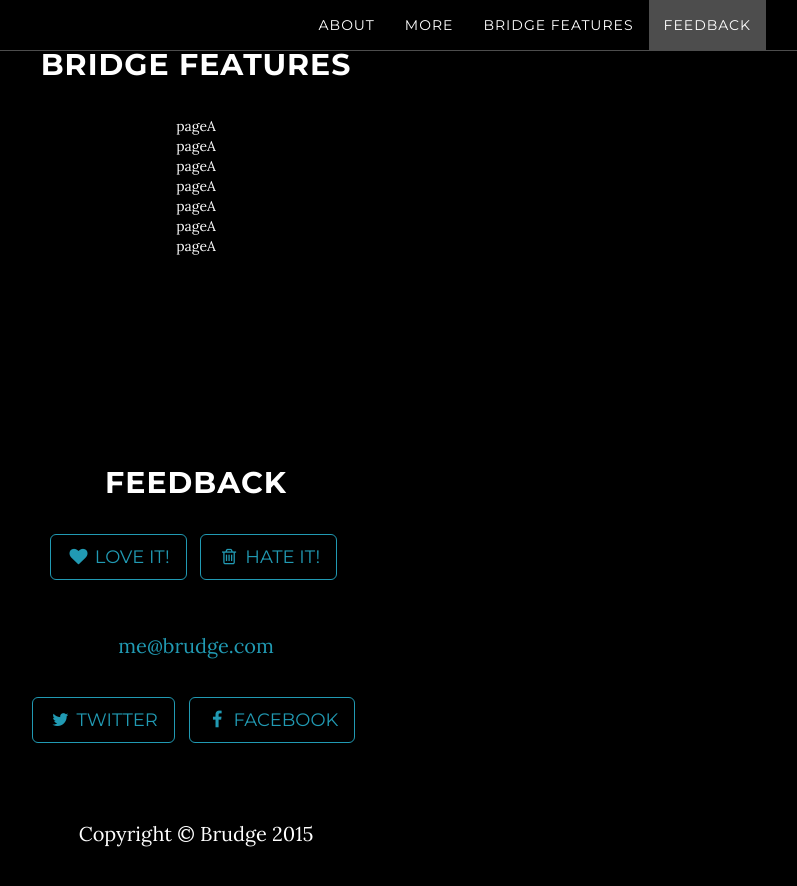
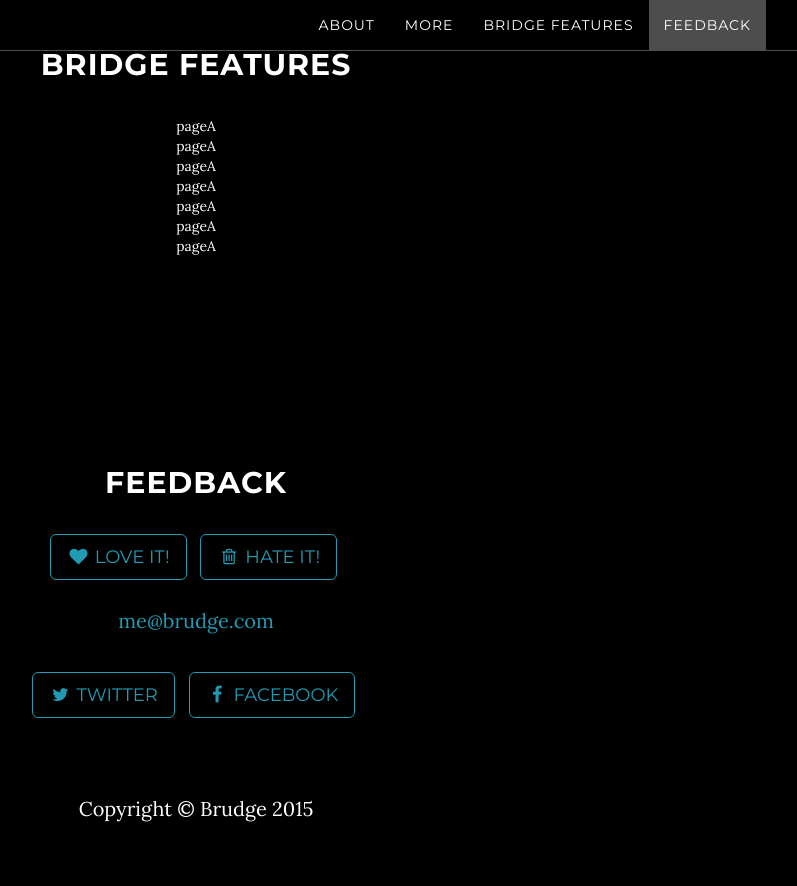
Before and after one commit to the-ted/brudge, a Jekyll site: the page built from index.html, in a window 1280 px wide and 900 px high, scrolled down 3052 px. Shown: the top 886 px of the window, without its empty margins (444-1241 px from the left). Built offline with Jekyll 4.4.1, drawn with Linux system fonts in a browser that asks for light colours.

Commit message:
Updated some stuff.

```diff
--- a/_includes/contact.html
+++ b/_includes/contact.html
@@ -4,7 +4,7 @@
             <div class="col-lg-8 col-lg-offset-2">
               <h2>Feedback</h2>
 
-	      <p id="loveHate">
+	      <div id="loveHate">
                 <ul class="list-inline banner-social-buttons">
                     <li>
                       <a class="btn btn-default btn-lg"
@@ -24,7 +24,7 @@
 			<span class="network-name">Hate It!</span></a>
                     </li>
                 </ul>
-		</p>
+		</div>
 
                 <p><a href="mailto:{{ site.email }}">{{ site.email }}</a>
                 </p>
--- a/js/grayscale.js
+++ b/js/grayscale.js
@@ -270,9 +270,9 @@
 }
 
 function replaceLove(){
-    document.getElementById('loveHate').innerHTML = "Thank you!";
+    document.getElementById('loveHate').innerHTML = "<p>Thank you!</p>";
 }
 
 function replaceHate(){
-    document.getElementById('loveHate').innerHTML = "";
+    document.getElementById('loveHate').innerHTML = "<p></p>";
 }
```
